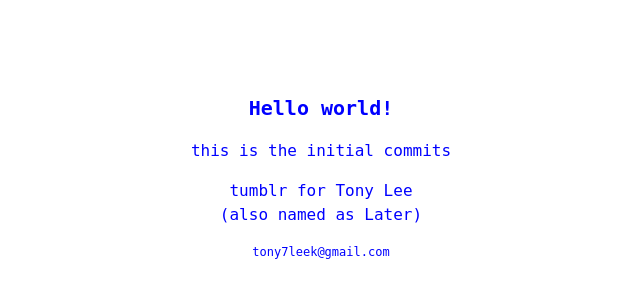
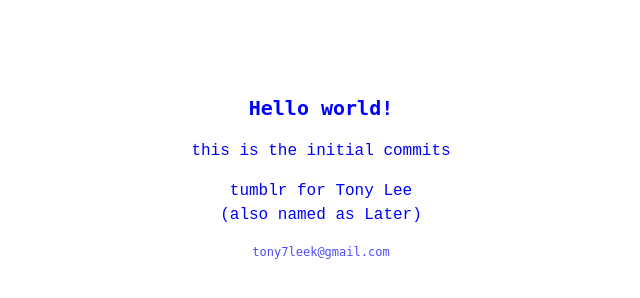
Before and after one commit to Tony7lee/Tony7lee.github.io, a plain HTML site: page index.html in a window 1280 px wide. Shown: the full height of the page, 319-959 px from the left. Drawn offline with Linux system fonts and the light colour scheme.

Commit message:
initial commits

```diff
--- a/index.html
+++ b/index.html
@@ -10,14 +10,18 @@
 		color: blue;
 		line-height: 1.5;
 		font-size: 16px;
-		font-family: 'OCR A Std', 'fantasy', 'Advent Pro', 'monospace';
+		font-family: 'Chalkduster','OCR A Std','fantasy','Advent Pro','Courier New','monospace';
 	}
 	h1 {
 		font-size: 20px;
 		font-weight: bold;
+		font-family: 'OCR A Std', 'Chalkduster', 'fantasy', 'Advent Pro', 'monospace';
 	}
 	span {
 		font-size: 12px;
+		opacity: .7;
+		transform: scale(.8);
+		font-family: 'Zapfino', 'Chalkduster', 'OCR A Std', 'fantasy', 'Advent Pro', 'monospace';
 	}
 </style>
 <div>
```
